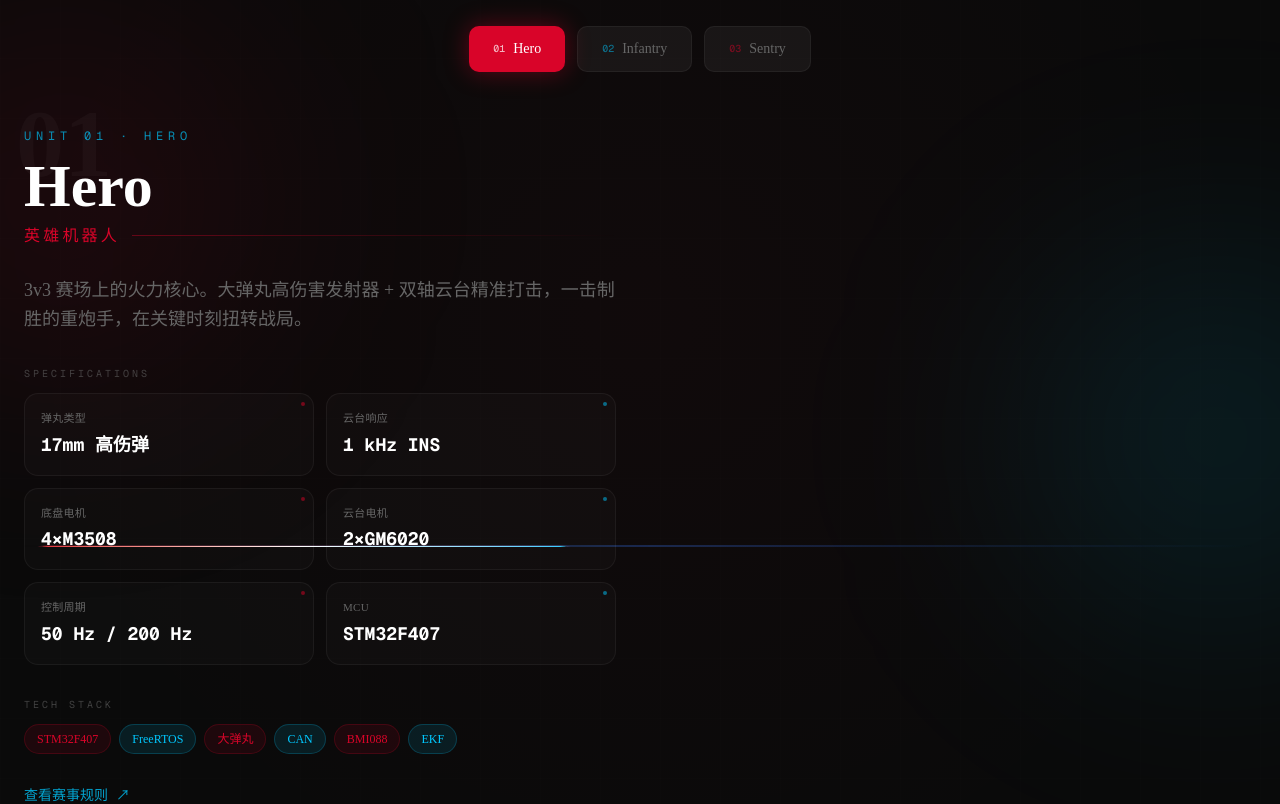
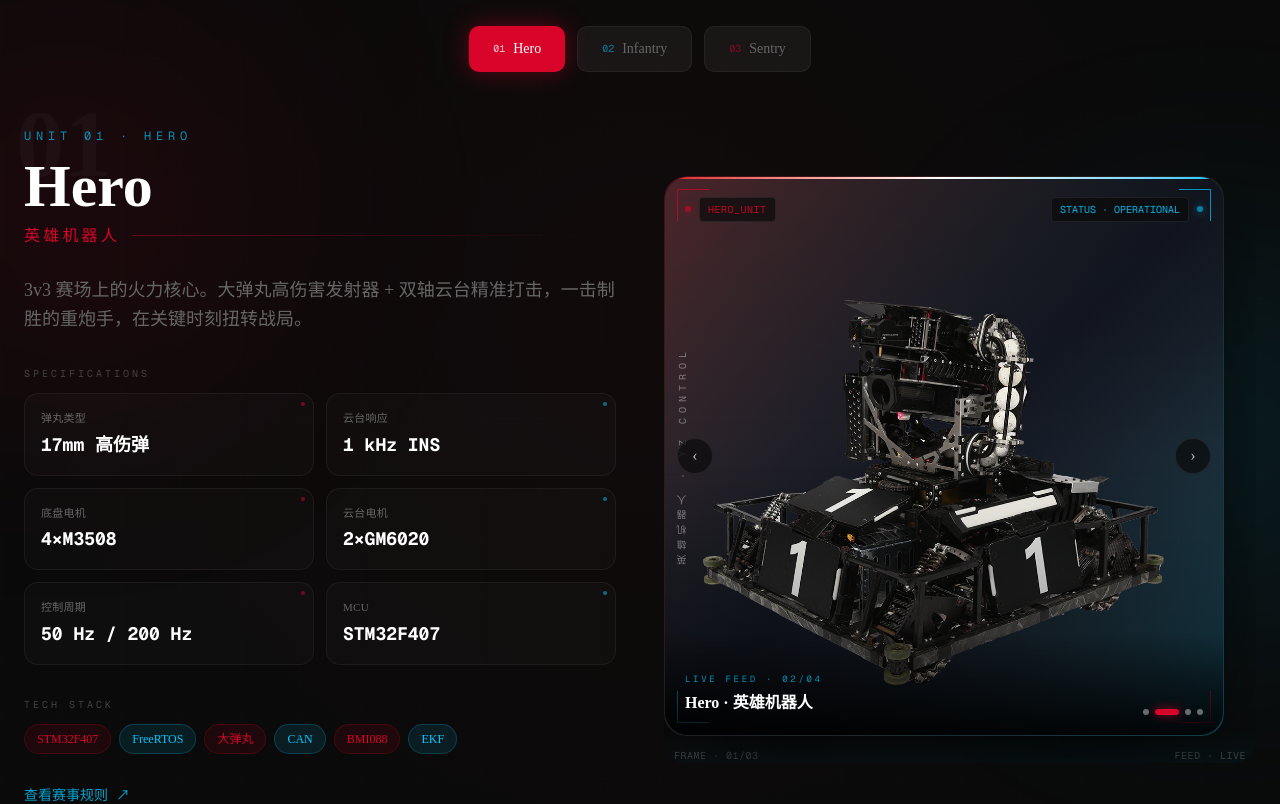
Before and after one commit to czself/robot_wed_team, a Next.js app: page /about in a window 1280 px wide. Shown: the part 1220-2024 px from the top of the page. Built offline with nearby package versions, Linux system fonts and the light colour scheme.

Commit message:
Fix robot image panel layout

```diff
--- a/components/Robots.tsx
+++ b/components/Robots.tsx
@@ -119,11 +119,12 @@ export default function Robots() {
             transition={{ duration: 0.5 }}
             className="grid grid-cols-1 lg:grid-cols-2 gap-12 items-center"
           >
-            <div className="relative scan-frame hud-sweep rounded-3xl overflow-hidden">
+            <div className="relative scan-frame rounded-3xl overflow-hidden lg:order-2">
               <div className="relative aspect-[4/5] sm:aspect-square max-h-[560px] rounded-3xl bg-white/[0.02] overflow-hidden flex items-center justify-center shadow-[0_30px_90px_-30px_rgba(0,0,0,0.9)] p-[1px]">
                 <div className="absolute inset-0 rounded-3xl bg-gradient-to-br from-rm-red/40 via-white/10 to-rm-blue/40 opacity-60" />
 
-                <div className="relative w-full h-full rounded-[calc(1.5rem-1px)] overflow-hidden bg-rm-dark flex items-center justify-center">
+                <div className="relative w-full h-full rounded-[calc(1.5rem-1px)] overflow-hidden bg-gradient-to-br from-white/12 via-[#131722] to-rm-blue/10 flex items-center justify-center">
+                  <div className="absolute inset-0 bg-grid opacity-20" />
                   {hasImages && (
                     <AnimatePresence mode="wait">
                       <motion.div
@@ -138,7 +139,7 @@ export default function Robots() {
                           src={images[imageIndex]}
                           alt={`${activeRobot.nameCn} 实拍 ${imageIndex + 1}`}
                           fill
-                          className="object-cover"
+                          className="object-contain p-6"
                           sizes="(max-width: 1024px) 100vw, 50vw"
                           priority
                         />
@@ -166,7 +167,7 @@ export default function Robots() {
                     </>
                   )}
 
-                  <div className="absolute inset-0 bg-gradient-to-t from-black/80 via-black/5 to-black/30 pointer-events-none" />
+                  <div className="absolute inset-0 bg-gradient-to-t from-black/45 via-black/0 to-black/15 pointer-events-none" />
 
                   {hasImages && images.length > 1 && (
                     <div className="absolute top-0 left-0 right-0 h-[2px] z-30 bg-white/5">
@@ -268,7 +269,7 @@ export default function Robots() {
               </div>
             </div>
 
-            <div className="relative">
+            <div className="relative lg:order-1">
               <div className="absolute -top-8 -left-2 text-7xl md:text-8xl font-black text-white/[0.03] select-none pointer-events-none">
                 {unitCode}
               </div>
```
